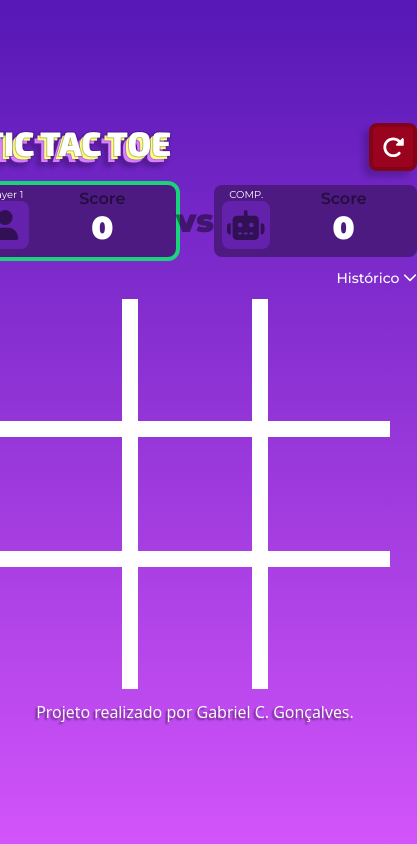
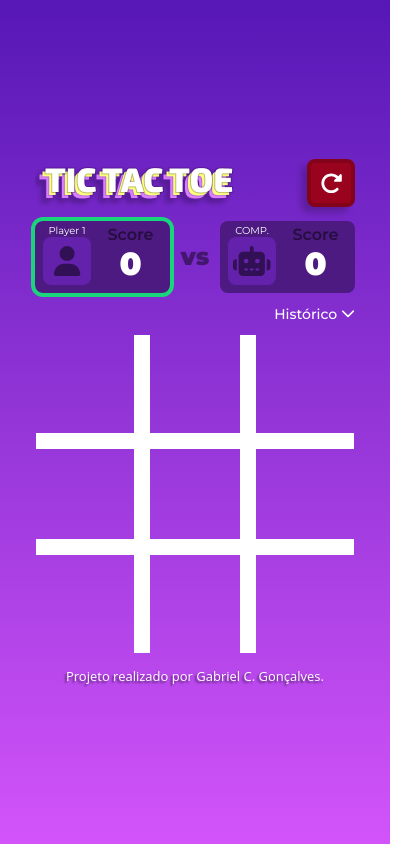
Before and after one commit to elcarvalhogoncalves/Tic-Tac-Toe, a React (Vite) app: page /play in a window 390 px wide. Shown: the whole page, 417 px wide, since content can reach past the window. Built offline with nearby package versions, Linux system fonts and the light colour scheme.

Commit message:
Adicionado a versão mobile

```diff
--- a/src/components/Celula.css
+++ b/src/components/Celula.css
@@ -33,3 +33,13 @@
     opacity: 1;
 
 }
+
+@media screen and (max-width:570px) {
+    .xORo{
+        font-size: 80px;
+    }
+
+    .xORoHover:hover{
+        font-size: 80px;
+    }
+}
--- a/src/components/Footer.css
+++ b/src/components/Footer.css
@@ -4,8 +4,13 @@ footer p{
     font-weight: 400;
     font-size: 16px;
     line-height: 22px;
-
     color: #FFFFFF;
     text-align: center;
     text-shadow: -2px 2px 2px rgba(0, 0, 0, 0.5);
 }
+
+@media screen and (max-width:570px) {
+    footer p{
+        font-size: 13px;
+    }
+}
--- a/src/pages/Choice/style.css
+++ b/src/pages/Choice/style.css
@@ -5,7 +5,6 @@
     justify-content: center;
     gap: 15px;
     margin-bottom: 45px;
-
 }
 .pick{
     width: 100%;
@@ -80,3 +79,14 @@
     font-size: 35px;
     color: #498A22;
 }
+
+
+@media screen and (max-width:570px) {
+    .choice p{
+        font-size: 20px;
+    }
+    .choice .botao{
+        gap: 5px;
+    }
+
+}
--- a/src/pages/Home/style.css
+++ b/src/pages/Home/style.css
@@ -1,3 +1,7 @@
+
+@media screen and (max-width:570px) {
+
+}
 
 .home{
     display: flex;
@@ -61,3 +65,24 @@
     font-size: 35px;
     color: #498A22;
 }
+
+
+
+
+@media screen and (max-width:570px) {
+    .home .botao button{
+        background: #6BB340;
+        border: 4px solid rgba(0, 0, 0, 0.2);
+        box-shadow: -6px 6px 6px rgba(0, 0, 0, 0.1);
+        border-radius: 8px;
+        cursor: pointer;
+        width: 288px;
+        padding-block: 15px;
+        border-radius: 8px;
+        display: flex;
+        align-items: center;
+        justify-content: center;
+        gap: 25px;
+
+    }
+}
--- a/src/pages/Play/style.css
+++ b/src/pages/Play/style.css
@@ -11,7 +11,6 @@
 .play .score-bar{
     display: flex;
     width: 100%;
-
     justify-content: space-between;
 }
 
@@ -263,3 +262,25 @@
     border-right: none;
     border-bottom: none;
 }
+
+
+
+@media screen and (max-width:570px) {
+    .play{
+        max-width: 320px;
+    }
+    .game{
+        width: 320px;
+    }
+    .celula{
+        width: 106px;
+        height: 106px;
+    }
+    .score-bar p{
+        font-size: 24px;
+    }
+    .play .score-bar .score{
+        width: 135px;
+    }
+
+}
```
Also changed, not shown: src/index.css (line endings or trailing spaces).
